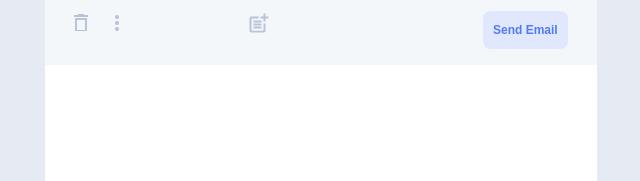
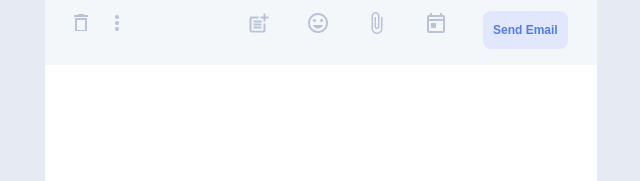
Before and after one commit to elite-coder-5150/one-design-system, a plain HTML site: page new-message-modal.html in a window 1280 px wide. Shown: the part 213-394 px from the top of the page, 5-645 px from the left. Drawn offline with nearby package versions, Linux system fonts and the light colour scheme; files that its build step writes are made by us from their sources.

Commit message:
defiend the schedule icon

```diff
--- a/scss/_icons.scss
+++ b/scss/_icons.scss
@@ -63,3 +63,18 @@
     background: url('../img/template-icon.png') no-repeat;
     @include size(24, 24);
 }
+
+.tag-user-icon {
+    background: url('../img/tag-users.png') no-repeat;
+    @include size(24, 24);
+}
+
+.attach-icon {
+    background: url('../img/attach-file-icon.png') no-repeat;
+    @include size(24, 24);
+}
+
+.schedule-icon {
+    background: url('../img/schedule-icon.png') no-repeat;
+    @include size(24, 24);
+}
```
